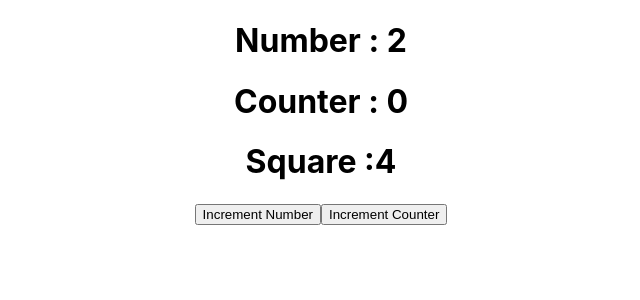
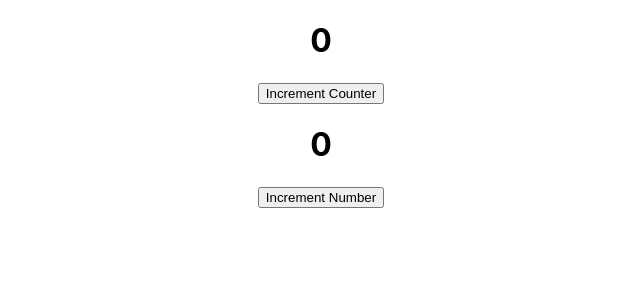
Before and after one commit to Shivansh3218/react-tutoring, a React (Create React App) app: page /counter in a window 1280 px wide. Shown: the top 300 px of the page, without its empty margins (319-959 px from the left). Built offline with nearby package versions, Linux system fonts and the light colour scheme.

Commit message:
use callback

```diff
--- a/src/App.jsx
+++ b/src/App.jsx
@@ -12,6 +12,7 @@ import Child1 from "./components/propsdrilling/Child1";
 import Child3 from "./components/propsdrilling/Child3";
 import RefExample from "./hooksExamples/RefExample";
 import MemoExample from "./hooksExamples/MemoExample";
+import Parent from "./hooksExamples/callbackHook/Parent";
 // import { DataContext } from "./components/context/DataContext";
 
 //rule is such that ki you have to write the name of the functional component in the first letter capital letter.
@@ -50,12 +51,10 @@ import MemoExample from "./hooksExamples/MemoExample";
 function App() {
   //returning the JSX
   // const countrValue = 1000;
-//  const dataContext = useContext(DataContext);
-//  const { data, setData } = dataContext;
+  //  const dataContext = useContext(DataContext);
+  //  const { data, setData } = dataContext;
 
-// setData("1000000000000000000")
-
-
+  // setData("1000000000000000000")
 
   let [counterValue, setCountrValue] = useState(10);
 
@@ -103,8 +102,8 @@ App
       </Routes> */}
 
       {/* <RefExample /> */}
-      <MemoExample/>
-
+      {/* <MemoExample/> */}
+      <Parent/>
 
     </div>
   );
--- /dev/null
+++ b/src/hooksExamples/callbackHook/Child.jsx
@@ -0,0 +1,14 @@
+import React,{memo} from "react";
+
+function Child({ number, incrementNumber }) {
+  //memo => Lets you skip re-rendering a component when its props are unchanged.
+  console.log("Child rendered");
+  return (
+    <div>
+      <h1>{number}</h1>
+      <button onClick={incrementNumber}>Increment Number</button>
+    </div>
+  );
+}
+
+export default memo(Child);
--- /dev/null
+++ b/src/hooksExamples/callbackHook/Parent.jsx
@@ -0,0 +1,33 @@
+import React, { useCallback, useState } from "react";
+import Child from "./Child";
+
+function Parent() {
+  const [counter, setCounter] = useState(0);
+  const [number, setNumber] = useState(0);
+
+  const incrementCounter = () => {
+    console.log("Counter incremented in Parent");
+    setCounter(counter + 1);
+  };
+
+  // usecallback hook is used to prevent the function from being recreated on every render
+
+  const incrementNumber = () => {
+    setNumber(number + 1);
+  };
+
+  //   const incrementNumber = useCallback(() => {
+  //     setNumber(number + 1);
+  //   }, [number]);
+
+  return (
+    <div>
+      <h1>{counter}</h1>
+      <button onClick={incrementCounter}>Increment Counter</button>
+
+      <Child number={number} incrementNumber={incrementNumber} />
+    </div>
+  );
+}
+
+export default Parent;
```
